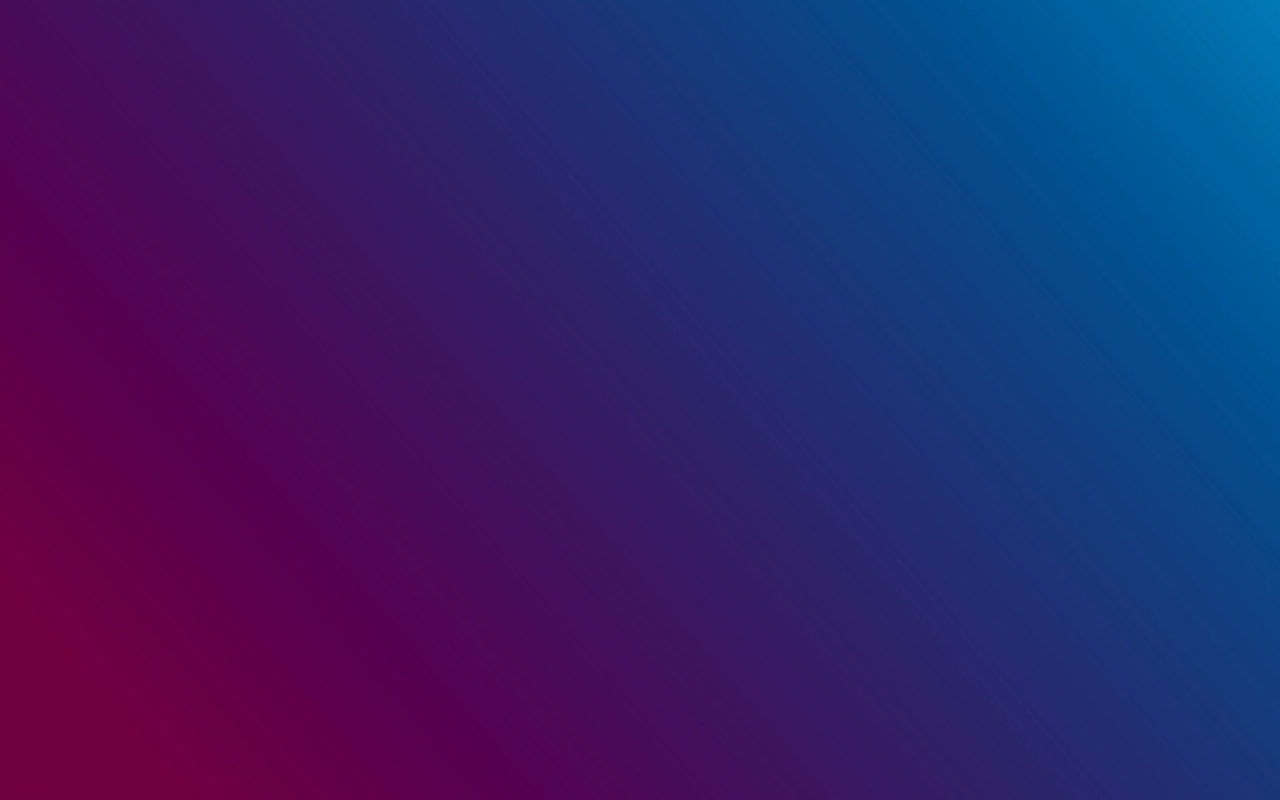
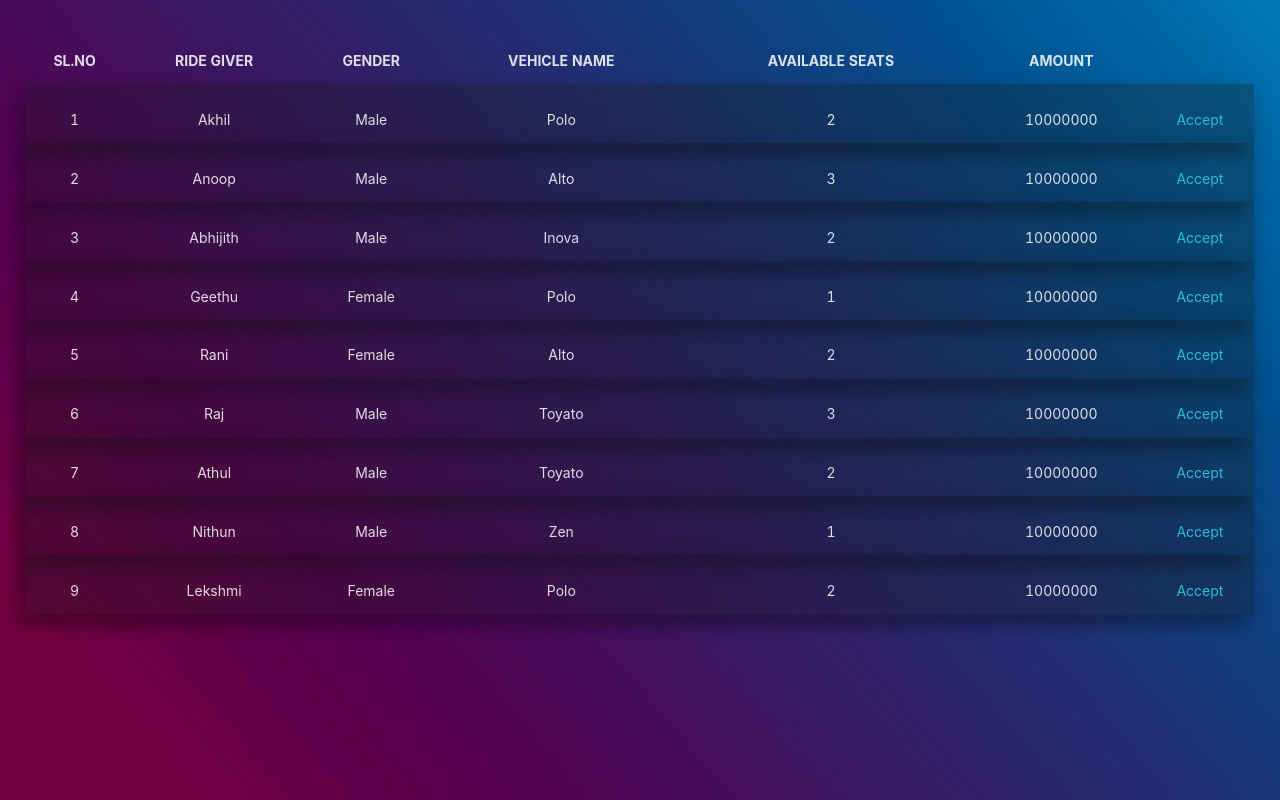
Before and after one commit to Aparna-Bindhu/solana-ride-sharing, a React (Create React App) app: page /rideGiver/dashboard in a window 1280 px wide. Built offline with nearby package versions, Linux system fonts and the light colour scheme.

Commit message:
ride taker and giver UI

```diff
--- a/src/components/css/innerContent.css
+++ b/src/components/css/innerContent.css
@@ -72,3 +72,24 @@ h2{
  border-bottom: 1px solid rgb(0, 0, 0);
  margin-top: 2%;
 }
+
+.rideGiverList table{
+    width: 96%;
+    margin:2%;
+}
+
+.rideGiverList th,td{
+    padding: 2% 1% 1% 1%;
+    text-align: center;
+}
+
+.rideGiverList td a:hover{
+    border-bottom: 1px solid rgb(1, 204, 255);
+    border-top: 1px solid rgb(1, 204, 255);
+}
+
+.rideGiverList .giverrequest{
+    box-shadow: -10px 15px 10px 0  rgba(14, 14, 14, 0.2), 0 6px 20px 0 rgba(0, 0, 0, 0.19);
+    background-color:rgba(26, 23, 23, 0.3);
+
+}
--- a/src/components/home/Login.tsx
+++ b/src/components/home/Login.tsx
@@ -28,7 +28,7 @@ export const Login = () => {
             />
           </Form.Item>
           <Form.Item>
-            <Button type="primary" htmlType="submit" className="login-form-button" block href="/riderakerorgiver">
+            <Button type="primary" htmlType="submit" className="login-form-button" block href="/ridetakerorgiver">
               Log in
             </Button>
             <a className="login-form-forgot" href="">
--- a/src/components/home/Signup.tsx
+++ b/src/components/home/Signup.tsx
@@ -1,5 +1,5 @@
 import {Form, Input, Button, Checkbox } from 'antd';
-import { UserOutlined, LockOutlined, MailOutlined, PhoneOutlined } from '@ant-design/icons';
+import { UserOutlined, LockOutlined, MailOutlined, PhoneOutlined,WalletOutlined } from '@ant-design/icons';
 import React, { useEffect } from "react";
 import "../css/login.css";
 // import { Label } from '@material-ui/icons';
@@ -37,6 +37,15 @@ export const Signup = () => {
             defaultValue="8000233788"/>
           </Form.Item>
           <Form.Item
+            name="walletid"
+            rules={[{ required: true, message: 'Please input your wallet account number' }]}
+          >
+            <Input
+              prefix={<WalletOutlined className="site-form-item-icon" />}
+            type="number" placeholder="Wallet Account Number"
+            defaultValue="c5dbsye4jhbbjfhu76dsytuwerghjdtr"/>
+          </Form.Item>
+          <Form.Item
             name="gender"
             rules={[{ required: true, message: 'Please select your gender!' }]}
           >
--- a/src/components/innerContent/RideGiver.tsx
+++ b/src/components/innerContent/RideGiver.tsx
@@ -47,7 +47,7 @@ export const RideGiver = () => {
     }
 
     const handleOk = () => {
-        window.location.href = "/riderakerorgiver";
+        window.location.href = "/rideGiver/dashboard";
 };
 
     return (
--- /dev/null
+++ b/src/components/innerContent/RideGiverDashboard.tsx
@@ -0,0 +1,58 @@
+import { Row, Col, Form, Input, Button, Radio, DatePicker, Modal, InputNumber } from 'antd';
+import { UserOutlined, LockOutlined, FacebookOutlined, InstagramOutlined, GoogleOutlined } from '@ant-design/icons';
+import React, { useEffect, useState } from "react";
+import { Link } from "react-router-dom";
+import "../css/innerContent.css";
+
+export const RideGiverDashboard = () => {
+
+    const [rideGiversList, setRideGiversList] = useState([
+        { id:1, RideGiver: "Akhil", Vehicle: "Polo", AvailableSeats: "2", Amount: 10000000, Gender: "Male" },
+        { id:2, RideGiver: "Anoop", Vehicle: "Alto", AvailableSeats: "3", Amount: 10000000, Gender: "Male" },
+        { id:3, RideGiver: "Abhijith", Vehicle: "Inova", AvailableSeats: "2", Amount: 10000000, Gender: "Male" },
+        { id:4, RideGiver: "Geethu", Vehicle: "Polo", AvailableSeats: "1", Amount: 10000000, Gender: "Female" },
+        { id:5, RideGiver: "Rani", Vehicle: "Alto", AvailableSeats: "2", Amount: 10000000, Gender: "Female" },
+        { id:6, RideGiver: "Raj", Vehicle: "Toyato", AvailableSeats: "3", Amount: 10000000, Gender: "Male" },
+        { id:7, RideGiver: "Athul", Vehicle: "Toyato", AvailableSeats: "2", Amount: 10000000, Gender: "Male" },
+        { id:8, RideGiver: "Nithun", Vehicle: "Zen", AvailableSeats: "1", Amount: 10000000, Gender: "Male" },
+        { id:9, RideGiver: "Lekshmi", Vehicle: "Polo", AvailableSeats: "2", Amount: 10000000, Gender: "Female" }])
+
+    function requestForRideGiver(id:Number) {
+        alert(`hello, ${id}`);
+    }
+
+    return (
+        <>
+            <Row>
+                <Col xs={24} md={24}>
+                    <div className="rideGiverList">
+                        <table>
+                            <tr>
+                                <th>SL.NO</th>
+                                <th>RIDE GIVER</th>
+                                <th>GENDER</th>
+                                <th>VEHICLE NAME</th>
+                                <th>AVAILABLE SEATS</th>
+                                <th>AMOUNT</th>
+                            </tr>
+                            {
+                                rideGiversList.map((rideGiver, index) => (
+
+                                    <tr className="giverrequest">
+                                        <td key={rideGiver.id}>{index + 1}</td>
+                                        <td>{rideGiver.RideGiver}</td>
+                                        <td>{rideGiver.Gender}</td>
+                                        <td>{rideGiver.Vehicle}</td>
+                                        <td>{rideGiver.AvailableSeats}</td>
+                                        <td>{rideGiver.Amount}</td>
+                                        <td><a onClick={() => requestForRideGiver(rideGiver.id)}>Accept</a></td>
+                                    </tr>
+                                ))}
+
+                        </table>
+                    </div>
+                </Col>
+            </Row>
+        </>
+    );
+};
--- a/src/components/innerContent/RideTaker.tsx
+++ b/src/components/innerContent/RideTaker.tsx
@@ -49,7 +49,7 @@ export const RideTaker = () => {
     }
 
     const handleOk = () => {
-            window.location.href = "/riderakerorgiver";
+            window.location.href = "/ridetaker/dashboard";
     };
 
     return (
--- /dev/null
+++ b/src/components/innerContent/RideTakerDashboard.tsx
@@ -0,0 +1,58 @@
+import { Row, Col, Form, Input, Button, Radio, DatePicker, Modal, InputNumber } from 'antd';
+import { UserOutlined, LockOutlined, FacebookOutlined, InstagramOutlined, GoogleOutlined } from '@ant-design/icons';
+import React, { useEffect, useState } from "react";
+import { Link } from "react-router-dom";
+import "../css/innerContent.css";
+
+export const RideTakerDashboard = () => {
+
+    const [rideGiversList, setRideGiversList] = useState([
+        { id:1, RideGiver: "Akhil", Vehicle: "Polo", AvailableSeats: "2", Amount: 10000000, Gender: "Male" },
+        { id:2, RideGiver: "Anoop", Vehicle: "Alto", AvailableSeats: "3", Amount: 10000000, Gender: "Male" },
+        { id:3, RideGiver: "Abhijith", Vehicle: "Inova", AvailableSeats: "2", Amount: 10000000, Gender: "Male" },
+        { id:4, RideGiver: "Geethu", Vehicle: "Polo", AvailableSeats: "1", Amount: 10000000, Gender: "Female" },
+        { id:5, RideGiver: "Rani", Vehicle: "Alto", AvailableSeats: "2", Amount: 10000000, Gender: "Female" },
+        { id:6, RideGiver: "Raj", Vehicle: "Toyato", AvailableSeats: "3", Amount: 10000000, Gender: "Male" },
+        { id:7, RideGiver: "Athul", Vehicle: "Toyato", AvailableSeats: "2", Amount: 10000000, Gender: "Male" },
+        { id:8, RideGiver: "Nithun", Vehicle: "Zen", AvailableSeats: "1", Amount: 10000000, Gender: "Male" },
+        { id:9, RideGiver: "Lekshmi", Vehicle: "Polo", AvailableSeats: "2", Amount: 10000000, Gender: "Female" }])
+
+    function requestForRideGiver(id:Number) {
+        alert(`hello, ${id}`);
+    }
+
+    return (
+        <>
+            <Row>
+                <Col xs={24} md={24}>
+                    <div className="rideGiverList">
+                        <table>
+                            <tr>
+                                <th>SL.NO</th>
+                                <th>RIDE GIVER</th>
+                                <th>GENDER</th>
+                                <th>VEHICLE NAME</th>
+                                <th>AVAILABLE SEATS</th>
+                                <th>AMOUNT</th>
+                            </tr>
+                            {
+                                rideGiversList.map((rideGiver, index) => (
+
+                                    <tr className="giverrequest">
+                                        <td key={rideGiver.id}>{index + 1}</td>
+                                        <td>{rideGiver.RideGiver}</td>
+                                        <td>{rideGiver.Gender}</td>
+                                        <td>{rideGiver.Vehicle}</td>
+                                        <td>{rideGiver.AvailableSeats}</td>
+                                        <td>{rideGiver.Amount}</td>
+                                        <td><a onClick={() => requestForRideGiver(rideGiver.id)}>Request</a></td>
+                                    </tr>
+                                ))}
+
+                        </table>
+                    </div>
+                </Col>
+            </Row>
+        </>
+    );
+};
--- a/src/routes.tsx
+++ b/src/routes.tsx
@@ -9,6 +9,8 @@ import { WalletProvider } from "@solana/wallet-adapter-react";
 // import { FaucetView, HomeView } from "./views";
 import {HomePage} from "./components/home/HomePage";
 import {RideTakerOrGiver} from "./components/innerContent/RideTakerOrGiver"
+import {RideTakerDashboard} from "./components/innerContent/RideTakerDashboard"
+import {RideGiverDashboard} from "./components/innerContent/RideGiverDashboard"
 import {
   getLedgerWallet,
   getMathWallet,
@@ -43,8 +45,8 @@ export function Routes() {
                 <Switch>
                   <Route exact path="/" component={HomePage} />
                   <Route exact path="/ridetakerorgiver" component={RideTakerOrGiver} />
-                  {/* <Route exact path="/ridetaker/dashboard" component={RideTakerOrGiver} />
-                  <Route exact path="/rideGiver/dashboard" component={RideTakerOrGiver} /> */}
+                  <Route exact path="/ridetaker/dashboard" component={RideTakerDashboard} />
+                  <Route exact path="/rideGiver/dashboard" component={RideGiverDashboard} />
                 </Switch>
               </BrowserRouter>
   );
```
